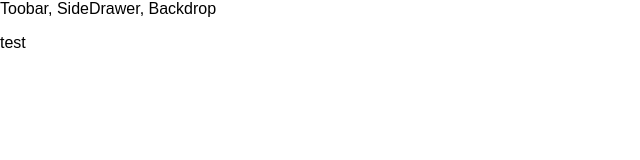
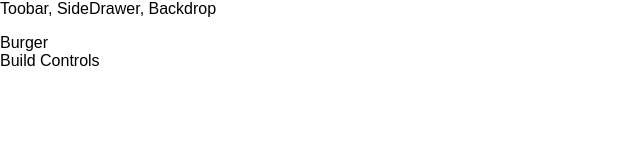
Before and after one commit to KenzoIkeizume/burger-builder, a React app: page / in a window 1280 px wide. Shown: the top 160 px of the page, without its empty margins (0-640 px from the left). Built offline with nearby package versions, Linux system fonts and the light colour scheme.

Commit message:
Create burger builder

```diff
--- a/src/App.js
+++ b/src/App.js
@@ -1,13 +1,14 @@
 import React, { Component } from 'react';
 
-import Layout from './components/Layout/Layout'
+import Layout from './components/Layout/Layout';
+import BurgerBuilder from './containers/BurgerBuilder/BurgerBuilder'
 
 class App extends Component {
   render() {
     return (
       <div>
         <Layout>
-          <p>test</p>
+          <BurgerBuilder/>
         </Layout>
       </div>
     );
--- /dev/null
+++ b/src/components/Layout/Layout.css
@@ -0,0 +1,3 @@
+.Content {
+    margin-top: 16px;
+}
--- a/src/components/Layout/Layout.js
+++ b/src/components/Layout/Layout.js
@@ -1,10 +1,12 @@
 import React from 'react';
+
 import Auxiliary from '../../hoc/Auxiliary'
+import classes from './Layout.css'
 
 const layout = ( props ) => (
     <Auxiliary>
         <div>Toobar, SideDrawer, Backdrop</div>
-        <main>
+        <main className={classes.Content}>
             {props.children}
         </main>
     </Auxiliary>
--- /dev/null
+++ b/src/containers/BurgerBuilder/BurgerBuilder.js
@@ -0,0 +1,16 @@
+import React, { Component } from 'react';
+
+import Auxiliary from '../../hoc/Auxiliary'
+
+class BurgerBuilder extends Component {
+    render () {
+        return (
+            <Auxiliary>
+                <div>Burger</div>
+                <div>Build Controls</div>
+            </Auxiliary>
+        );
+    }
+}
+
+export default BurgerBuilder;
```
